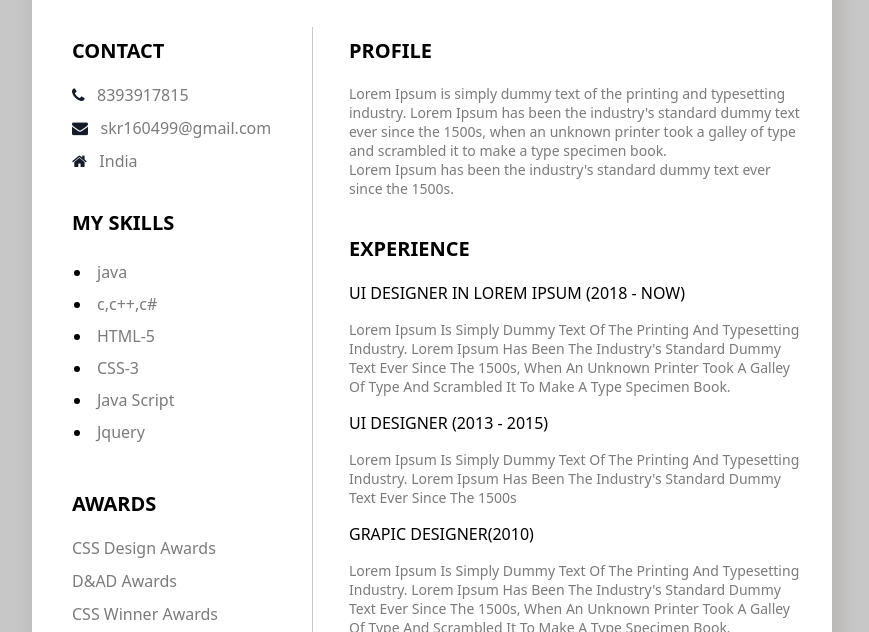
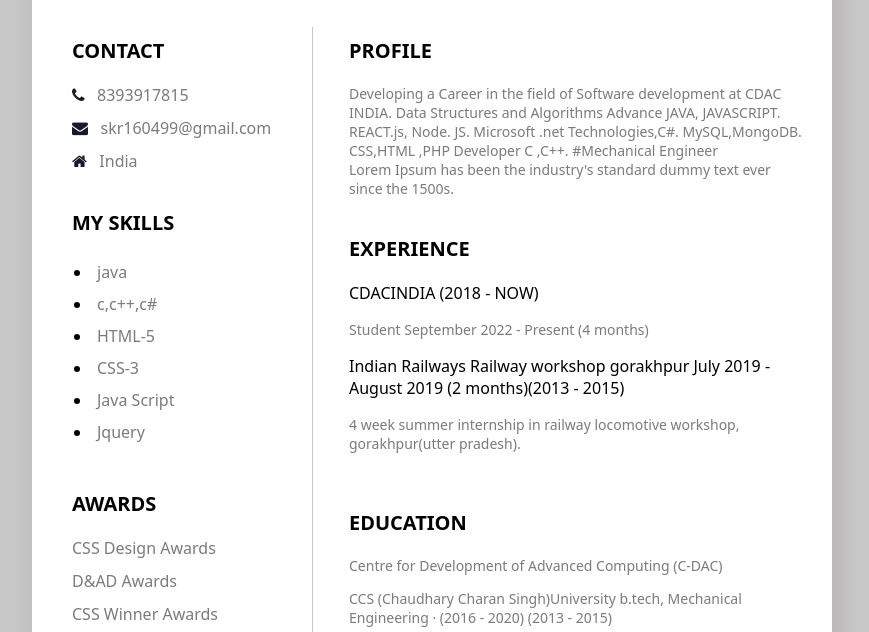
Before and after one commit to SURESHRAJPOOT/cv4suresh, a plain HTML site: page index.html in a window 1280 px wide. Shown: the part 320-952 px from the top of the page, without its empty margins (208-1077 px from the left). Drawn offline with Linux system fonts and the light colour scheme.

Commit message:
Update index.html

```diff
--- a/index.html
+++ b/index.html
@@ -61,39 +61,39 @@
 		<div class="col-div-8">
 			<div class="content-box">
 				<p class="head">profile</p>
-				<p class="p3" style="font-size: 14px;">Lorem Ipsum is simply dummy text of the printing and typesetting
-					industry. Lorem Ipsum has been the industry's standard dummy text ever since the 1500s, when an
-					unknown printer took a galley of type and scrambled it to make a type specimen book.<br />
+				<p class="p3" style="font-size: 14px;">Developing a Career in the field of Software development at
+CDAC INDIA. Data Structures and Algorithms Advance JAVA,
+JAVASCRIPT. REACT.js, Node. JS. Microsoft .net Technologies,C#.
+MySQL,MongoDB. CSS,HTML ,PHP Developer C ,C++.
+#Mechanical Engineer<br />
 
 					Lorem Ipsum has been the industry's standard dummy text ever since the 1500s.</p>
 				<br />
 				<p class="head">EXPERIENCE</p>
 
-				<p>UI DESIGNER IN LOREM IPSUM (2018 - NOW)</p>
+				<p>CDACINDIA (2018 - NOW)</p>
 				<p class="p-4">
-					Lorem Ipsum Is Simply Dummy Text Of The Printing And Typesetting Industry. Lorem Ipsum Has Been The
-					Industry's Standard Dummy Text Ever Since The 1500s, When An Unknown Printer Took A Galley Of Type
-					And Scrambled It To Make A Type Specimen Book.</p>
+					Student
+September 2022 - Present (4 months)</p>
 
-				<p>UI DESIGNER (2013 - 2015)</p>
+				<p>Indian Railways
+Railway workshop gorakhpur
+July 2019 - August 2019 (2 months)(2013 - 2015)</p>
 				<p class="p-4">
-					Lorem Ipsum Is Simply Dummy Text Of The Printing And Typesetting Industry. Lorem Ipsum Has Been The
-					Industry's Standard Dummy Text Ever Since The 1500s
+					4 week summer internship in railway locomotive workshop, gorakhpur(utter
+pradesh).
 				</p>
 
-				<p>GRAPIC DESIGNER(2010)</p>
-				<p class="p-4">
-					Lorem Ipsum Is Simply Dummy Text Of The Printing And Typesetting Industry. Lorem Ipsum Has Been The
-					Industry's Standard Dummy Text Ever Since The 1500s, When An Unknown Printer Took A Galley Of Type
-					And Scrambled It To Make A Type Specimen Book.</p>
 
 
 				<br />
 
 				<p class="head">Education</p>
-				<p class="p-4">HIGH SCHOOL OF CBSE (2009 - 2010)</p>
-				<p class="p-4">BACHELOR OF COMPUTER APPLICATION (2013 - 2015)</p>
-				<p class="p-4">MASTER OF COMPUTER APPLICATION (2015 - 2018)</p>
+				<p class="p-4">Centre for Development of Advanced Computing (C-DAC)</p>
+				<p class="p-4">CCS (Chaudhary Charan Singh)University
+b.tech, Mechanical Engineering · (2016 - 2020) (2013 - 2015)</p>
+				<p class="p-4">Saraswati Vidhya Mandir
+Intermediate, Physics /Chemistry /mathematics · (June 2014 - July 2016)</p>
 
 
 			</div>
```
